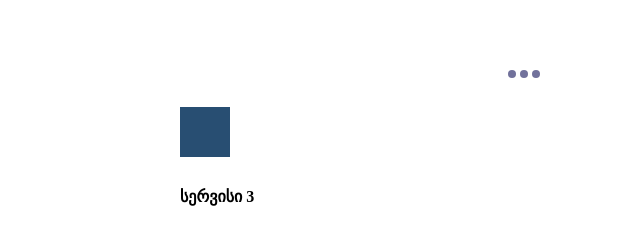
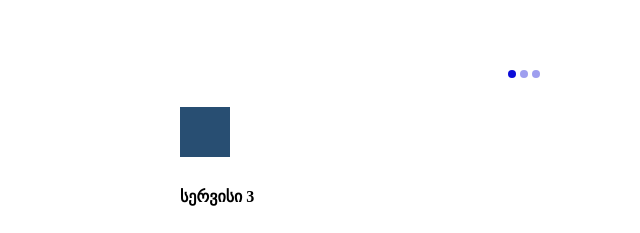
Before and after one commit to khido6/lesson-8, a plain HTML site: page index.html in a window 1280 px wide. Shown: the part 241-474 px from the top of the page, 640-1280 px from the left. Drawn offline with Linux system fonts and the light colour scheme.

Commit message:
changed opacity

```diff
--- a/index.html
+++ b/index.html
@@ -38,7 +38,7 @@
             <div class="bullets">
                 <h1>სერვისები</h1>
                 <div>
-                    <span class="sp"></span>
+                    <span class="spsp"></span>
                     <span class="sp"></span>
                     <span class="sp"></span>
                 </div>
--- a/style.css
+++ b/style.css
@@ -53,12 +53,16 @@
     margin-top: 200px;
     justify-content: space-between;
 }
-.sp{
+.sp, .spsp{
     width: 8px;
     height: 8px;
-    background-color: rgb(113, 113, 155);
+    background-color: rgb(12, 12, 216);
     display: inline-block;
     border-radius: 50%;
+    opacity: 40%;
+}
+.spsp{
+    opacity: 1;
 }
 .span{
     width: 50px;
```
